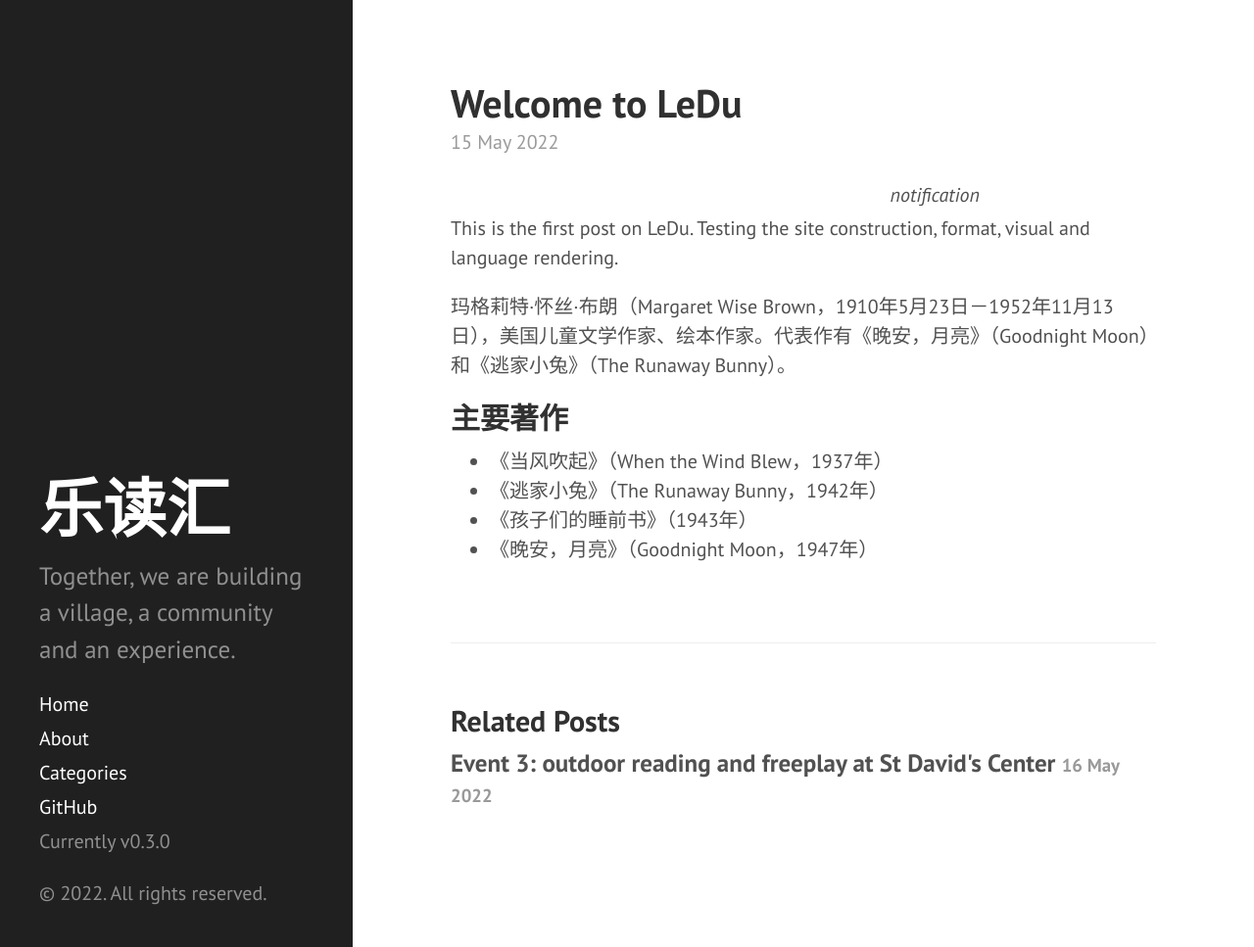
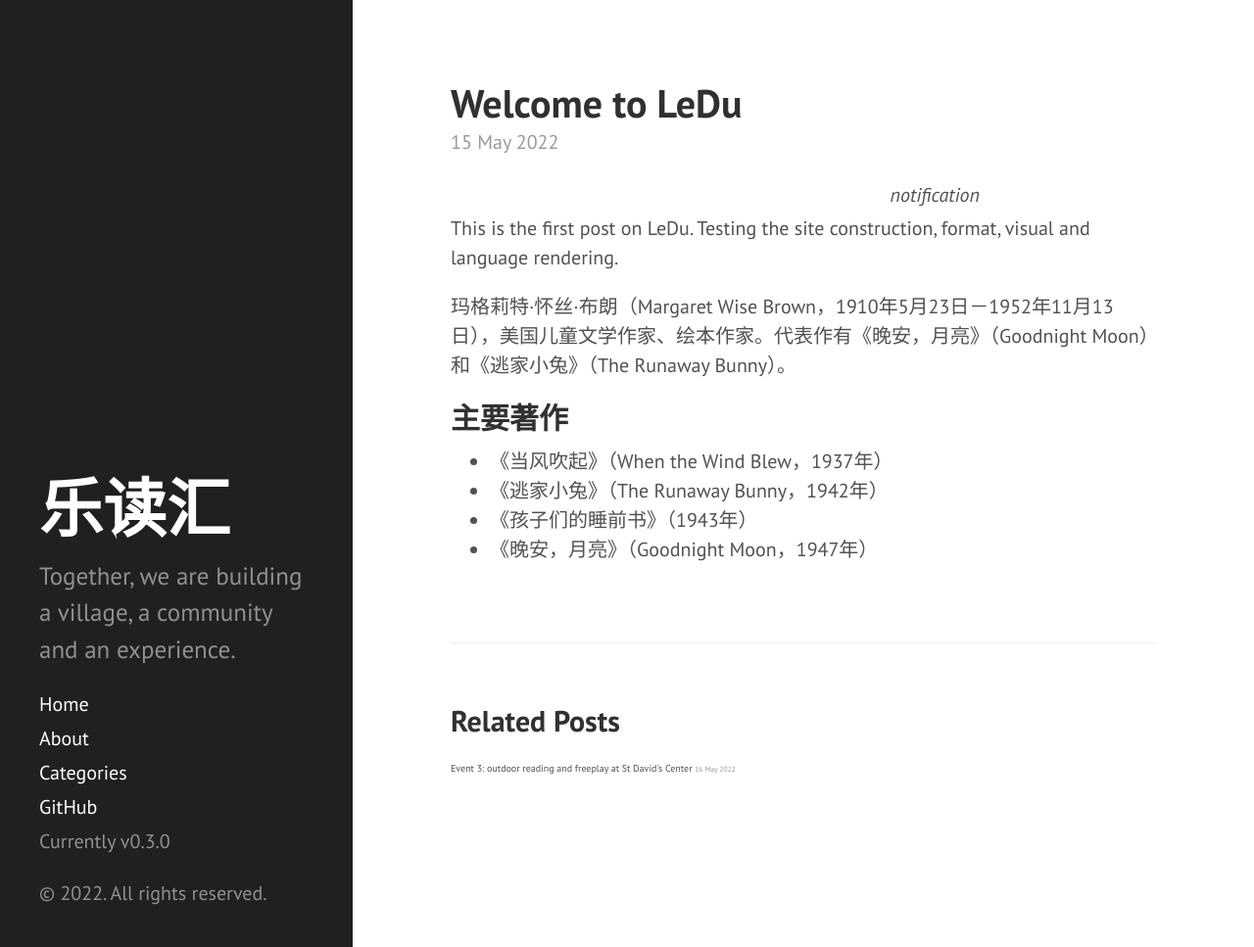
Before and after one commit to leducon/leducon.github.io, a Jekyll site: the page built from _posts/2022-05-14-welcome-to-ledu.md, in a window 1280 px wide and 967 px high. Shown: the whole window at 98% size. Built offline with Jekyll 4.4.1, drawn with Linux system fonts in a browser that asks for light colours; Markdown is read by kramdown in place of the engine named in the settings.

Commit message:
Update poole.css

```diff
--- a/public/css/poole.css
+++ b/public/css/poole.css
@@ -449,4 +449,6 @@ a.pagination-item:hover {
 .related-posts a,
 .related-posts a:link{
   color: #515151;
+  font-size: x-small;
+  font-weight: normal;
 }
```
